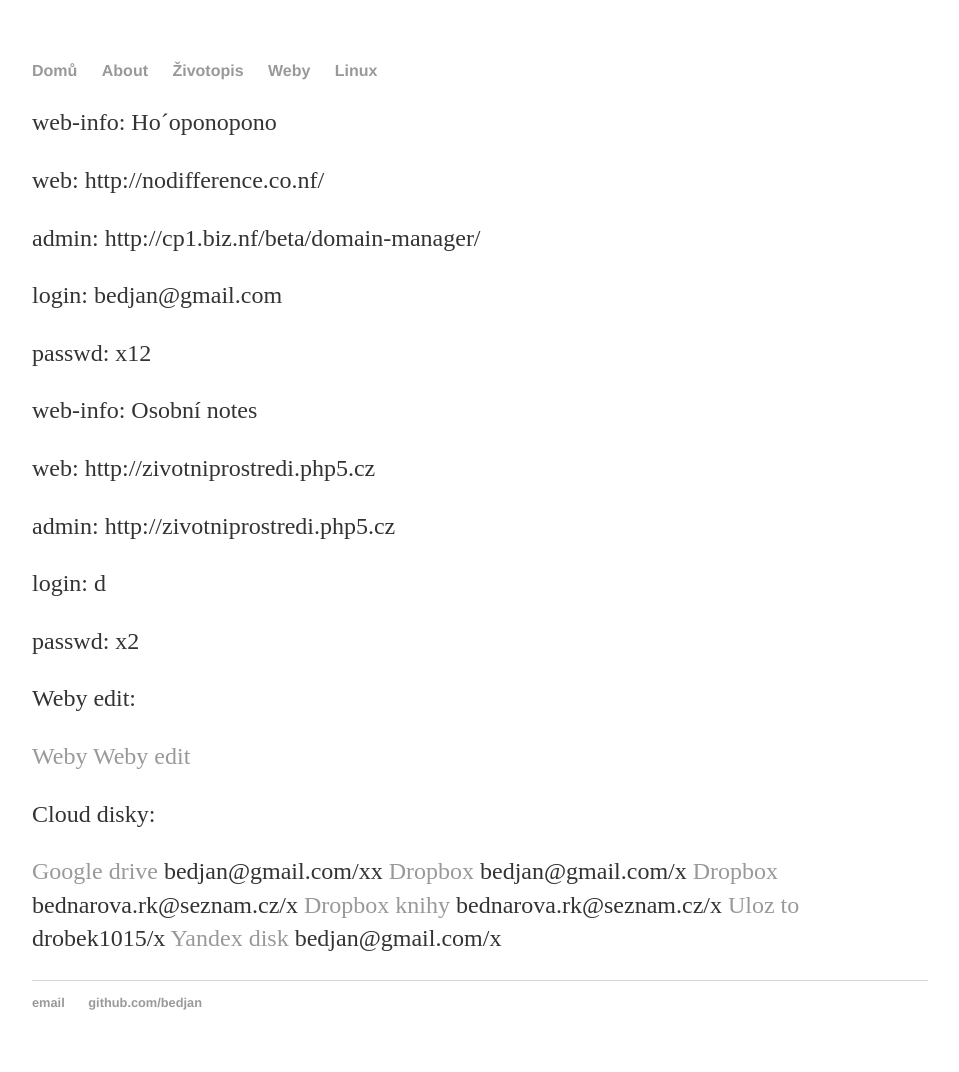
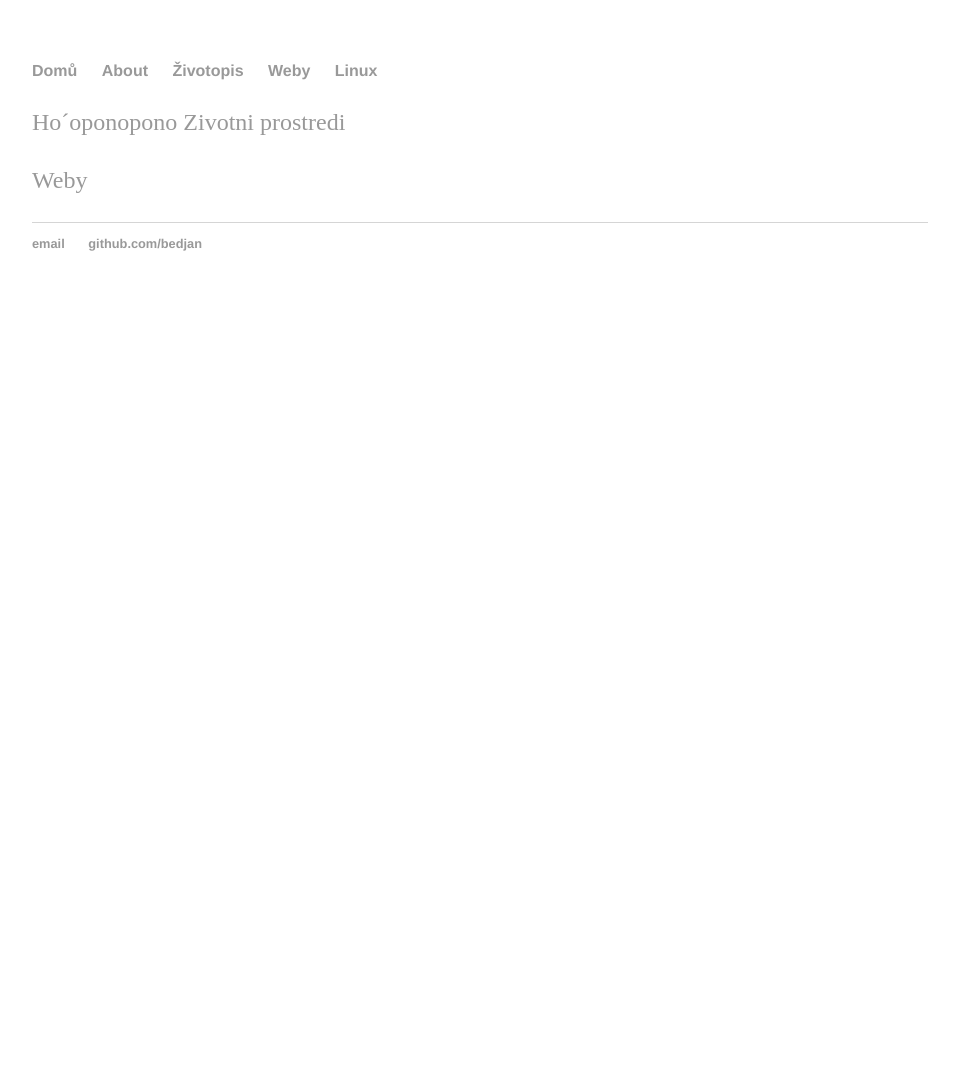
Before and after one commit to bedjan/bedjan.github.io, a Jekyll site: the page built from weby/index.md, in a window 1280 px wide. Shown: the whole page, without its empty margins (160-1119 px from the left). Built offline with Jekyll 4.4.1, drawn with Linux system fonts in a browser that asks for light colours; our own code applies the rules of GitHub Pages for plain Markdown files; after the commit the page ends 900 px from its top, so only the background shows below that.

Commit message:
Update index.md

```diff
--- a/weby/index.md
+++ b/weby/index.md
@@ -1,34 +1,5 @@
-web-info: Ho´oponopono
-
-web: http://nodifference.co.nf/
-
-admin: http://cp1.biz.nf/beta/domain-manager/
-
-login: bedjan@gmail.com
-
-passwd: x12
+[Ho´oponopono](http://nodifference.co.nf/)
+[Zivotni prostredi](http://zivotniprostredi.php5.cz)
 
 
-web-info: Osobní notes
-
-web: http://zivotniprostredi.php5.cz
-
-admin: http://zivotniprostredi.php5.cz
-
-login: d
-
-passwd: x2
-
-Weby edit:
-
 [Weby](https://docs.google.com/document/d/1HHX6lUrBitA7MKG9I4NhMNbLqz6P9LDxsYvNWeiaeWo/edit)
-[Weby edit](https://docs.google.com/document/d/1HHX6lUrBitA7MKG9I4NhMNbLqz6P9LDxsYvNWeiaeWo/edit?usp=sharing)
-
-Cloud disky:
-
-[Google drive](https://drive.google.com/drive/my-drive) bedjan@gmail.com/xx
-[Dropbox](https://www.dropbox.com/login) bedjan@gmail.com/x
-[Dropbox](https://www.dropbox.com/login) bednarova.rk@seznam.cz/x
-[Dropbox knihy](https://www.dropbox.com/sh/u0qo1rty1lwrecz/AABU60xIH0s56Lr1wNyZT4-sa?dl=0) bednarova.rk@seznam.cz/x
-[Uloz to](https://uloz.to/) drobek1015/x
-[Yandex disk](https://disk.yandex.com/) bedjan@gmail.com/x
```
